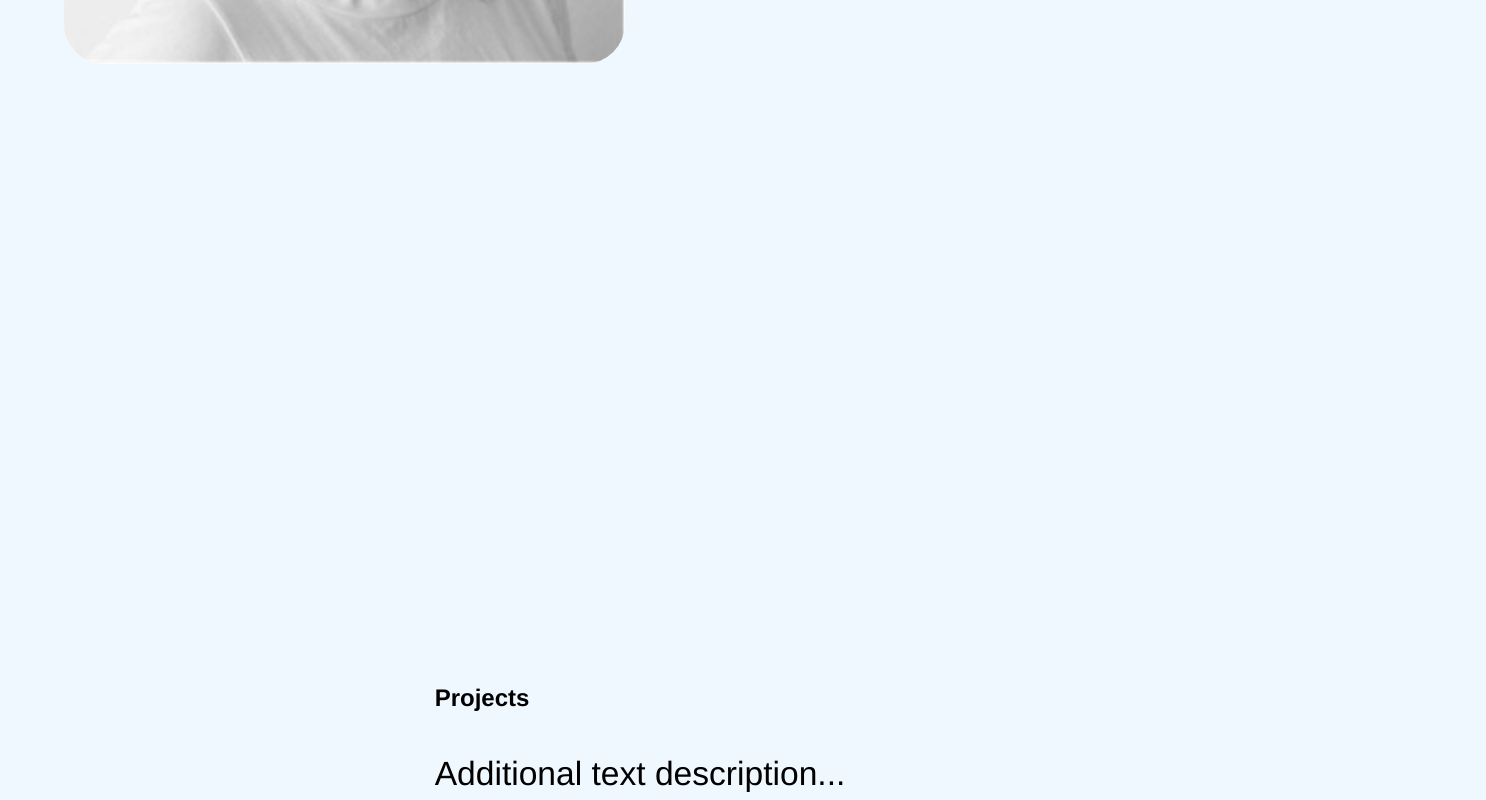
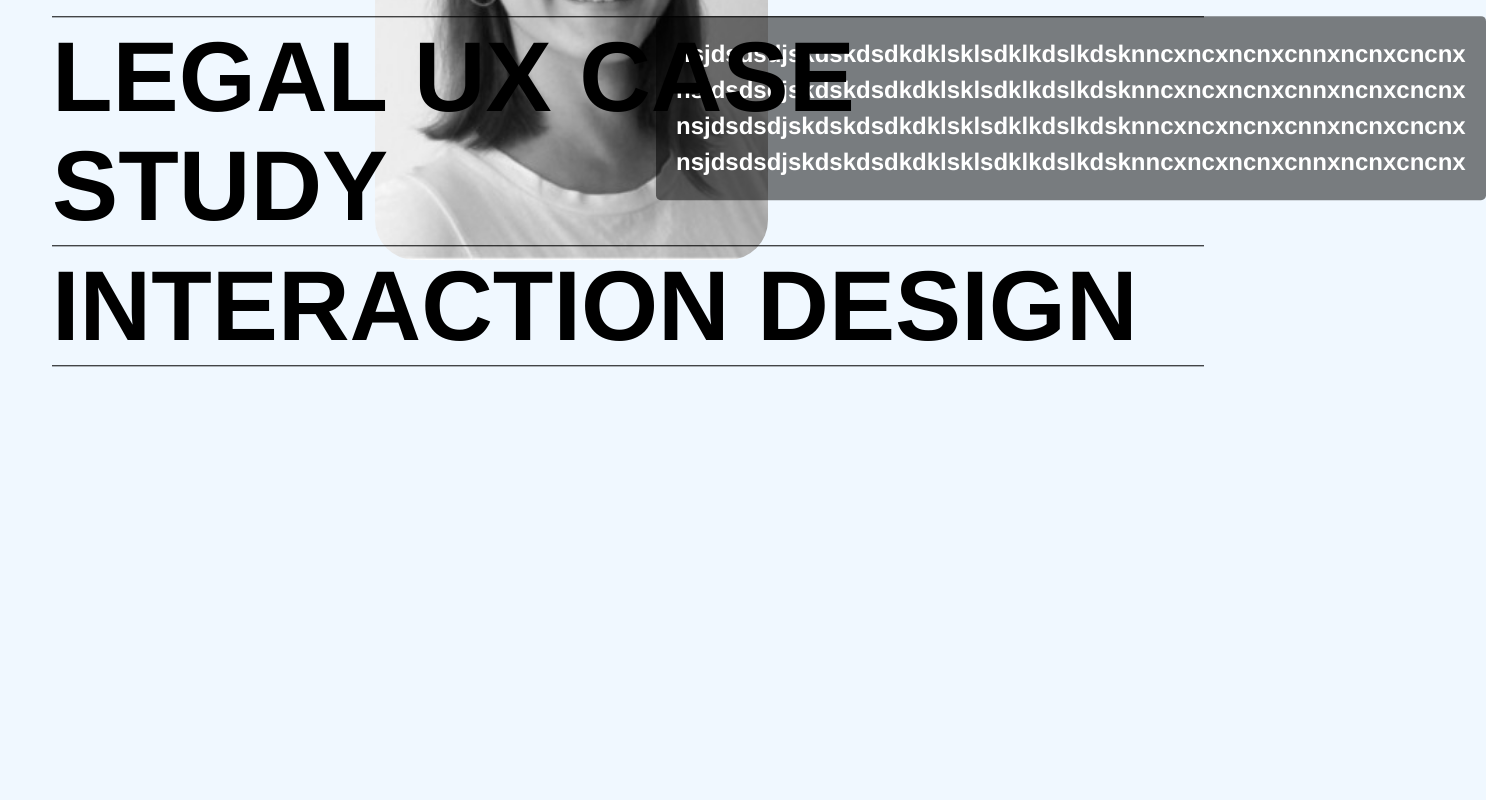
Before and after one commit to HristinaGjo/Website-Portfolio-HG, a React (Vite) app: page / in a window 1280 px wide. Shown: the part 1213-2013 px from the top of the page, 1486 px wide, since content can reach past the window. After the commit the page ends 1650 px from the top, so only its background shows below. Built offline with nearby package versions, Linux system fonts and the light colour scheme.

Commit message:
Good state of the homepage, added projects 1 and 2 legal linked to legal page with scale effect

```diff
--- a/src/index.css
+++ b/src/index.css
@@ -14,16 +14,14 @@
   -moz-osx-font-smoothing: grayscale;
 }
 
-/* a {
+ a {
   font-weight: 500;
-  color: #646cff;
+  color: black;
   text-decoration: inherit;
 }
 a:hover {
-  color: #535bf2;
-} */
-
-
+  color: black;
+}
 
   body {
   margin: 0;
@@ -56,7 +54,8 @@ button {
   cursor: pointer;
   transition: border-color 0.25s;
 }
-button:hover {
+
+/* button:hover {
   border-color: #646cff;
 }
 button:focus,
@@ -75,4 +74,4 @@ button:focus-visible {
   button {
     background-color: #f9f9f9;
   }
-}
+} */
--- a/src/pages/HomePage.jsx
+++ b/src/pages/HomePage.jsx
@@ -2,6 +2,7 @@ import React, { useRef } from "react";
 import classes from '../styles/homePage.module.css';
 import { motion, useScroll, useSpring, useTransform } from "framer-motion";
 import coverImage from '../assets/cover.jpeg';
+import { Link } from "react-router-dom";
 
 function useParallax(value, distance) {
   return useTransform(value, [0, 1], [-distance * 0.5, distance * 0.5]);
@@ -41,14 +42,19 @@ const HomePage = () => {
             <img src={coverImage} alt="Cover" />
             <motion.h2 className={classes.textOverlay} style={{ y }}>
               nsjdsdsdjskdskdsdkdklsklsdklkdslkdsknncxncxncnxcnnxncnxcncnx <br/>
-              nsjdsdsdjskdskdsdkdklsklsdklkdslkdsknncxncxncnxcnnxncnxcncnx
+              nsjdsdsdjskdskdsdkdklsklsdklkdslkdsknncxncxncnxcnnxncnxcncnx  <br/>
+              nsjdsdsdjskdskdsdkdklsklsdklkdslkdsknncxncxncnxcnnxncnxcncnx  <br/>
+              nsjdsdsdjskdskdsdkdklsklsdklkdslkdsknncxncxncnxcnnxncnxcncnx  <br/>
             </motion.h2>
           </motion.div>
         </section>
 
         <div className={classes.textContainer}>
-          <h2>Projects</h2>
-          <p>Additional text description...</p>
+          <h3>PROJECTS</h3>
+          <Link to="/legal" className={classes.projectLink}>
+          <div className={classes.projectOne}> <h3 className={classes.text}>LEGAL UX CASE STUDY</h3> </div>
+          </Link>
+          <div className={classes.projectTwo}> <h3 className={classes.text}>INTERACTION DESIGN</h3> </div>
         </div>
       </div>
 
--- a/src/styles/homePage.module.css
+++ b/src/styles/homePage.module.css
@@ -3,6 +3,7 @@ body {
     margin: 0;
     /* background: red;*/
     color: black;
+    overflow-x: hidden;
 }
 
 .pageCtn {
@@ -11,34 +12,89 @@ body {
     display: flex;
     flex-direction: column;
     align-items: center;
+    padding: 1rem;
+
   }
 
   .scrollSection {
     display: flex;
     align-items:end;
     justify-content:left;
-    margin-top: 50px; /* Adjust as needed */
+    margin-top: 150px; /* Adjust as needed */
+
   }
 
-
+  .textOverlay {
+    position: absolute;
+    bottom: 30%; /* Position the text vertically in the middle */
+    left: 50%; /* Position the text horizontally in the middle */
+    transform: translate(-50%, 50%); /* Adjust position to center the text */
+    color: white; /* Adjust text color */
+    font-size: 24px; /* Adjust font size */
+    text-align: center; /* Center-align the text */
+    background-color: rgba(0, 0, 0, 0.5); /* Semi-transparent background color */
+    padding: 20px; /* Add padding around the text */
+    border-radius: 5px; /* Add border radius for rounded corners */
+    max-width:fit-content; /* Limit the maximum width of the text */
+  }
 
   .imageContainer {
     flex: 1;
     display: flex;
     justify-content: left;
+
   }
 
   .textContainer {
-    flex: 1;
-    margin-top: 500px;/* Adjust as needed for spacing */
+    position: absolute;
+    top: 150%; /* Position the text container vertically in the middle */
+    left: 32px; /* Align the text container to the left */
+    transform: translateY(-50%); /* Adjust position to center the text vertically */
+    /* padding-left: 20px; */
+    margin-top: 150px;
+    padding: 20px;
   }
 
-  .textContainer h2 {
-    margin-top: 10px; /* Remove default margin */
+  .projectOne {
+    border-top: 1px solid black;
+    border-bottom: 1px solid black;
+    padding-top: 5px;
+    padding-bottom: 5px;
+    margin-top: 50px;
+
+    width: 90vw;
+    /* font-family:"Avenir Next"; */
+    overflow: hidden;
+
   }
 
-  .textContainer p {
-    margin-bottom: 0; /* Remove default margin */
+ .projectTwo{
+
+    border-bottom: 1px solid black;
+    padding-top: 5px;
+    padding-bottom: 5px;
+    margin-bottom: 50px;
+    width: 90vw;
+    /* font-family:"Avenir Next"; */
+    overflow: hidden;
+  }
+
+  .projectOne .text {
+    transition: transform 0.5s ease-in-out; /* Apply transition for smooth flipping */
+  }
+
+  .projectOne:hover .text {
+    /*transform: translateY(-100%) rotateX(180deg) scale(2); */
+    transform:  translateX(10%) scale(1.1); /* Flip vertically on hover */
+  }
+
+  .projectTwo .text {
+    transition: transform 0.5s ease-in-out; /* Apply transition for smooth flipping */
+  }
+
+  .projectTwo:hover .text {
+    /*transform: translateY(-100%) rotateX(180deg) scale(2); */
+    transform:  translateX(10%) scale(1.1); /* Flip vertically on hover */
   }
 
 
@@ -63,3 +119,7 @@ h3 {
 p{
     font-size: 2.1em;
 }
+
+a{
+    text-decoration: none;
+}
```
